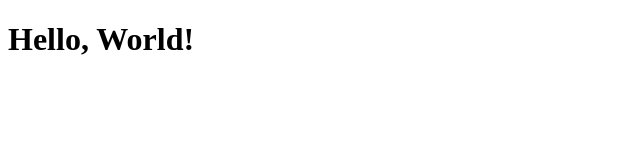
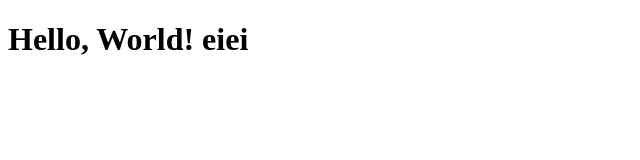
Before and after one commit to kpasinee6099/2c2p-hackathon-presentation, a plain HTML site: page index.html in a window 1280 px wide. Shown: the full height of the page, 0-640 px from the left. Drawn offline with Linux system fonts and the light colour scheme.

Commit message:
Update page to Hello World eiei

```diff
--- a/index.html
+++ b/index.html
@@ -6,6 +6,6 @@
   <title>Hello World</title>
 </head>
 <body>
-  <h1>Hello, World!</h1>
+  <h1>Hello, World! eiei</h1>
 </body>
 </html>
```
